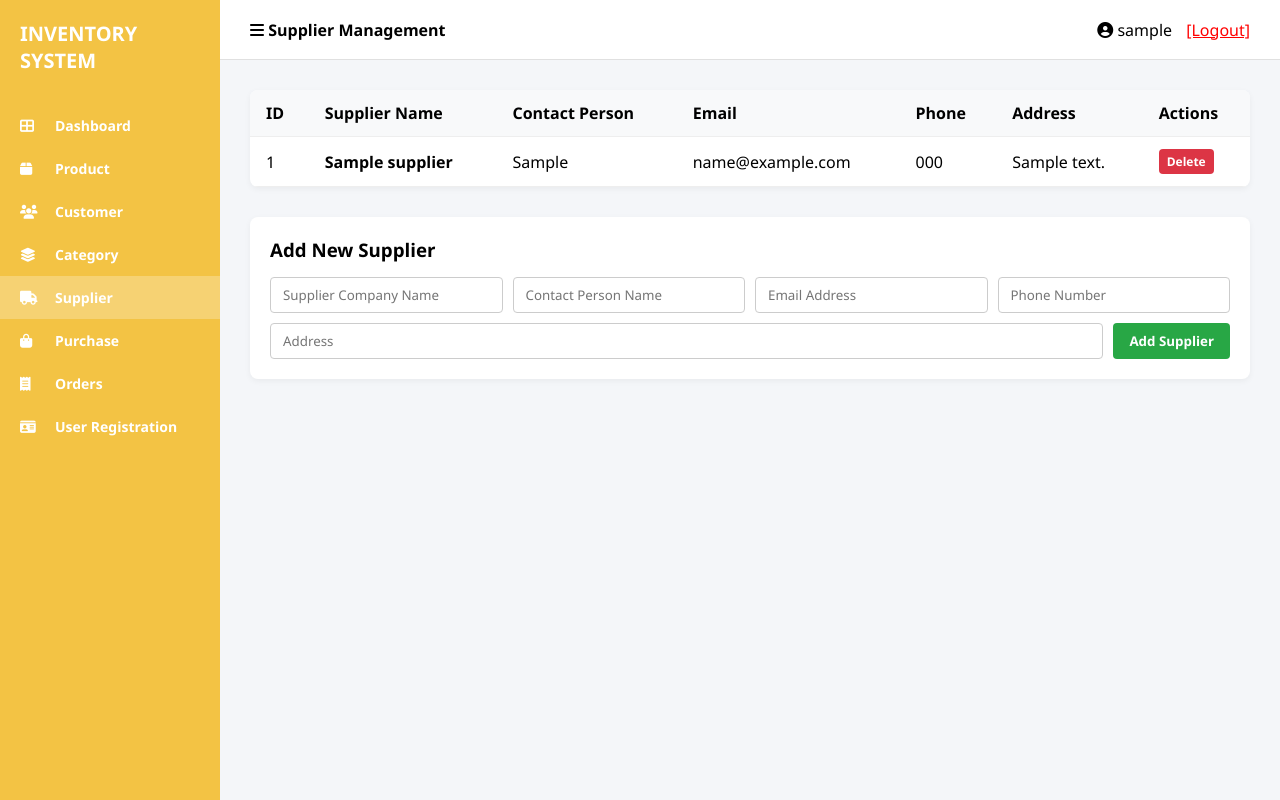
After one commit to ec03plzo-afk/inventory-management-system, a Flask app: page /suppliers in a window 1280 px wide. The commit adds this page. Run offline with Flask 3, Linux system fonts and the light colour scheme; the visitor is signed in with stand-in values (Sample User, id 1); a database or web service that is not in the repository returns one stand-in record (values such as "Sample title"); some libraries are stand-ins or nearby versions.

Commit message:
Implement full database and forms for Supplier Management

```diff
--- a/app.py
+++ b/app.py
@@ -25,6 +25,16 @@ def init_db():
     conn, db_type = get_db_connection()
     if db_type == 'pg':
         cur = conn.cursor()
+        cur.execute('''
+            CREATE TABLE IF NOT EXISTS suppliers (
+                id SERIAL PRIMARY KEY,
+                name VARCHAR(255) NOT NULL,
+                contact_person VARCHAR(255),
+                email VARCHAR(255),
+                phone VARCHAR(50),
+                address TEXT
+            );
+        ''')
         cur.execute('''
             CREATE TABLE IF NOT EXISTS customers (
                 id SERIAL PRIMARY KEY,
@@ -62,6 +72,16 @@ def init_db():
         conn.commit()
         cur.close()
     else:
+        conn.execute('''
+            CREATE TABLE IF NOT EXISTS suppliers (
+                id INTEGER PRIMARY KEY AUTOINCREMENT,
+                name TEXT NOT NULL,
+                contact_person TEXT,
+                email TEXT,
+                phone TEXT,
+                address TEXT
+            )
+        ''')
         conn.execute('''
             CREATE TABLE IF NOT EXISTS customers (
                 id INTEGER PRIMARY KEY AUTOINCREMENT,
@@ -147,23 +167,89 @@ def dashboard():
         categories_list = cur.fetchall()
         cur.execute("SELECT * FROM customers ORDER BY id;")
         customers_list = cur.fetchall()
+        cur.execute("SELECT * FROM suppliers ORDER BY id;")
+        suppliers_list = cur.fetchall()
         cur.close()
     else:
         inventory = conn.execute('SELECT * FROM inventory').fetchall()
         categories_list = conn.execute('SELECT * FROM categories').fetchall()
         customers_list = conn.execute('SELECT * FROM customers').fetchall()
+        suppliers_list = conn.execute('SELECT * FROM suppliers').fetchall()
 
     total_products = len(inventory)
     total_categories = len(categories_list)
     total_customers = len(customers_list)
+    total_suppliers = len(suppliers_list)
     conn.close()
 
     return render_template(
         'dashboard.html',
         total_products=total_products,
         total_categories=total_categories,
-        total_customers=total_customers
+        total_customers=total_customers,
+        total_suppliers=total_suppliers
     )
+
+# --- SUPPLIER MODULE ---
+@app.route('/suppliers')
+def suppliers():
+    if not session.get('logged_in'):
+        return redirect(url_for('login'))
+
+    conn, db_type = get_db_connection()
+    if db_type == 'pg':
+        import psycopg2.extras
+        cur = conn.cursor(cursor_factory=psycopg2.extras.DictCursor)
+        cur.execute("SELECT * FROM suppliers ORDER BY id DESC;")
+        suppliers_list = cur.fetchall()
+        cur.close()
+    else:
+        suppliers_list = conn.execute('SELECT * FROM suppliers ORDER BY id DESC').fetchall()
+    conn.close()
+
+    return render_template('suppliers.html', suppliers=suppliers_list)
+
+@app.route('/suppliers/add', methods=['POST'])
+def add_supplier():
+    if not session.get('logged_in'):
+        return redirect(url_for('login'))
+
+    name = request.form.get('name')
+    contact_person = request.form.get('contact_person', '')
+    email = request.form.get('email', '')
+    phone = request.form.get('phone', '')
+    address = request.form.get('address', '')
+
+    if name:
+        conn, db_type = get_db_connection()
+        if db_type == 'pg':
+            cur = conn.cursor()
+            cur.execute("INSERT INTO suppliers (name, contact_person, email, phone, address) VALUES (%s, %s, %s, %s, %s);", (name, contact_person, email, phone, address))
+            conn.commit()
+            cur.close()
+        else:
+            conn.execute('INSERT INTO suppliers (name, contact_person, email, phone, address) VALUES (?, ?, ?, ?, ?)', (name, contact_person, email, phone, address))
+            conn.commit()
+        conn.close()
+
+    return redirect(url_for('suppliers'))
+
+@app.route('/suppliers/delete/<int:id>', methods=['POST'])
+def delete_supplier(id):
+    if not session.get('logged_in'):
+        return redirect(url_for('login'))
+
+    conn, db_type = get_db_connection()
+    if db_type == 'pg':
+        cur = conn.cursor()
+        cur.execute("DELETE FROM suppliers WHERE id = %s;", (id,))
+        conn.commit()
+        cur.close()
+    else:
+        conn.execute('DELETE FROM suppliers WHERE id = ?', (id,))
+        conn.commit()
+    conn.close()
+    return redirect(url_for('suppliers'))
 
 # --- CUSTOMER MODULE ---
 @app.route('/customers')
--- a/templates/categories.html
+++ b/templates/categories.html
@@ -41,7 +41,7 @@
             <li><a href="/products"><i class="fa-solid fa-box"></i> Product</a></li>
             <li><a href="/customers"><i class="fa-solid fa-users"></i> Customer</a></li>
             <li><a href="/categories" class="active"><i class="fa-solid fa-layer-group"></i> Category</a></li>
-            <li><a href="/section/Supplier"><i class="fa-solid fa-truck"></i> Supplier</a></li>
+            <li><a href="/suppliers"><i class="fa-solid fa-truck"></i> Supplier</a></li>
             <li><a href="/section/Purchase"><i class="fa-solid fa-shopping-bag"></i> Purchase</a></li>
             <li><a href="/section/Orders"><i class="fa-solid fa-receipt"></i> Orders</a></li>
             <li><a href="/section/User Registration"><i class="fa-solid fa-id-card"></i> User Registration</a></li>
--- a/templates/customers.html
+++ b/templates/customers.html
@@ -41,7 +41,7 @@
             <li><a href="/products"><i class="fa-solid fa-box"></i> Product</a></li>
             <li><a href="/customers" class="active"><i class="fa-solid fa-users"></i> Customer</a></li>
             <li><a href="/categories"><i class="fa-solid fa-layer-group"></i> Category</a></li>
-            <li><a href="/section/Supplier"><i class="fa-solid fa-truck"></i> Supplier</a></li>
+            <li><a href="/suppliers"><i class="fa-solid fa-truck"></i> Supplier</a></li>
             <li><a href="/section/Purchase"><i class="fa-solid fa-shopping-bag"></i> Purchase</a></li>
             <li><a href="/section/Orders"><i class="fa-solid fa-receipt"></i> Orders</a></li>
             <li><a href="/section/User Registration"><i class="fa-solid fa-id-card"></i> User Registration</a></li>
--- a/templates/dashboard.html
+++ b/templates/dashboard.html
@@ -46,7 +46,7 @@
             <li><a href="/products"><i class="fa-solid fa-box"></i> Product</a></li>
             <li><a href="/customers"><i class="fa-solid fa-users"></i> Customer</a></li>
             <li><a href="/section/Category"><i class="fa-solid fa-layer-group"></i> Category</a></li>
-            <li><a href="/section/Supplier"><i class="fa-solid fa-truck"></i> Supplier</a></li>
+            <li><a href="/suppliers"><i class="fa-solid fa-truck"></i> Supplier</a></li>
             <li><a href="/section/Purchase"><i class="fa-solid fa-shopping-bag"></i> Purchase</a></li>
             <li><a href="/section/Orders"><i class="fa-solid fa-receipt"></i> Orders</a></li>
             <li><a href="/section/User Registration"><i class="fa-solid fa-id-card"></i> User Registration</a></li>
@@ -108,7 +108,7 @@
                     <div class="card-icon"><i class="fa-solid fa-grip" style="color: #28a745;"></i></div>
                 </a>
 
-                <a href="/section/Supplier" class="card-item card-yellow">
+                <a href="/suppliers" class="card-item card-yellow">
                     <div class="card-info">
                         <h4>Suppliers</h4>
                         <p>1</p>
--- a/templates/products.html
+++ b/templates/products.html
@@ -49,7 +49,7 @@
             <li><a href="/products" class="active"><i class="fa-solid fa-box"></i> Product</a></li>
             <li><a href="/customers"><i class="fa-solid fa-users"></i> Customer</a></li>
             <li><a href="/categories"><i class="fa-solid fa-layer-group"></i> Category</a></li>
-            <li><a href="/section/Supplier"><i class="fa-solid fa-truck"></i> Supplier</a></li>
+            <li><a href="/suppliers"><i class="fa-solid fa-truck"></i> Supplier</a></li>
             <li><a href="/section/Purchase"><i class="fa-solid fa-shopping-bag"></i> Purchase</a></li>
             <li><a href="/section/Orders"><i class="fa-solid fa-receipt"></i> Orders</a></li>
             <li><a href="/section/User Registration"><i class="fa-solid fa-id-card"></i> User Registration</a></li>
--- /dev/null
+++ b/templates/suppliers.html
@@ -0,0 +1,99 @@
+<!DOCTYPE html>
+<html lang="en">
+<head>
+    <meta charset="UTF-8">
+    <title>Supplier Management - Inventory System</title>
+    <link rel="stylesheet" href="https://cdnjs.cloudflare.com/ajax/libs/font-awesome/6.4.0/css/all.min.css">
+    <style>
+        * { box-sizing: border-box; margin: 0; padding: 0; font-family: 'Segoe UI', Tahoma, Geneva, Verdana, sans-serif; }
+        body { display: flex; height: 100vh; background-color: #f4f6f9; }
+
+        .sidebar { width: 220px; background-color: #f3c344; padding: 20px 0; display: flex; flex-direction: column; }
+        .sidebar-brand { font-size: 20px; font-weight: bold; color: #ffffff; padding: 0 20px 30px 20px; text-transform: uppercase; }
+        .sidebar-menu { list-style: none; }
+        .sidebar-menu li a { display: flex; align-items: center; padding: 12px 20px; color: #ffffff; text-decoration: none; font-weight: 600; font-size: 14px; }
+        .sidebar-menu li a:hover, .sidebar-menu li a.active { background-color: rgba(255, 255, 255, 0.25); }
+        .sidebar-menu li a i { width: 25px; margin-right: 10px; }
+
+        .main-wrapper { flex: 1; display: flex; flex-direction: column; overflow-y: auto; }
+        .top-header { height: 60px; background: white; border-bottom: 1px solid #e0e0e0; display: flex; justify-content: space-between; align-items: center; padding: 0 30px; }
+
+        .content-body { padding: 30px; }
+        input { padding: 8px 12px; border: 1px solid #ccc; border-radius: 4px; }
+
+        .btn { padding: 8px 16px; border: none; border-radius: 4px; cursor: pointer; text-decoration: none; font-weight: bold; color: white; }
+        .btn-green { background-color: #28a745; }
+        .btn-red { background-color: #dc3545; }
+
+        table { width: 100%; border-collapse: collapse; background: white; border-radius: 8px; overflow: hidden; box-shadow: 0 2px 6px rgba(0,0,0,0.05); }
+        th, td { border-bottom: 1px solid #eee; padding: 12px 16px; text-align: left; }
+        th { background-color: #f8f9fa; }
+
+        .form-card { background: white; padding: 20px; border-radius: 8px; margin-top: 30px; box-shadow: 0 2px 6px rgba(0,0,0,0.05); }
+    </style>
+</head>
+<body>
+
+    <div class="sidebar">
+        <div class="sidebar-brand">INVENTORY SYSTEM</div>
+        <ul class="sidebar-menu">
+            <li><a href="/dashboard"><i class="fa-solid fa-th-large"></i> Dashboard</a></li>
+            <li><a href="/products"><i class="fa-solid fa-box"></i> Product</a></li>
+            <li><a href="/customers"><i class="fa-solid fa-users"></i> Customer</a></li>
+            <li><a href="/categories"><i class="fa-solid fa-layer-group"></i> Category</a></li>
+            <li><a href="/suppliers" class="active"><i class="fa-solid fa-truck"></i> Supplier</a></li>
+            <li><a href="/section/Purchase"><i class="fa-solid fa-shopping-bag"></i> Purchase</a></li>
+            <li><a href="/section/Orders"><i class="fa-solid fa-receipt"></i> Orders</a></li>
+            <li><a href="/section/User Registration"><i class="fa-solid fa-id-card"></i> User Registration</a></li>
+        </ul>
+    </div>
+
+    <div class="main-wrapper">
+        <div class="top-header">
+            <div><i class="fa-solid fa-bars"></i> <strong>Supplier Management</strong></div>
+            <div><i class="fa-solid fa-circle-user"></i> {{ session['username'] }} <a href="/logout" style="color: red; margin-left: 10px;">[Logout]</a></div>
+        </div>
+
+        <div class="content-body">
+            <table>
+                <tr>
+                    <th>ID</th>
+                    <th>Supplier Name</th>
+                    <th>Contact Person</th>
+                    <th>Email</th>
+                    <th>Phone</th>
+                    <th>Address</th>
+                    <th>Actions</th>
+                </tr>
+                {% for row in suppliers %}
+                <tr>
+                    <td>{{ row['id'] }}</td>
+                    <td><strong>{{ row['name'] }}</strong></td>
+                    <td>{{ row['contact_person'] if row['contact_person'] else 'N/A' }}</td>
+                    <td>{{ row['email'] if row['email'] else 'N/A' }}</td>
+                    <td>{{ row['phone'] if row['phone'] else 'N/A' }}</td>
+                    <td>{{ row['address'] if row['address'] else 'N/A' }}</td>
+                    <td>
+                        <form action="/suppliers/delete/{{ row['id'] }}" method="POST" style="display:inline;">
+                            <button type="submit" class="btn btn-red" style="padding: 4px 8px; font-size: 12px;" onclick="return confirm('Delete supplier?')">Delete</button>
+                        </form>
+                    </td>
+                </tr>
+                {% endfor %}
+            </table>
+
+            <div class="form-card">
+                <h3>Add New Supplier</h3>
+                <form action="/suppliers/add" method="POST" style="margin-top: 15px; display: flex; gap: 10px; flex-wrap: wrap;">
+                    <input type="text" name="name" placeholder="Supplier Company Name" required style="flex: 1;">
+                    <input type="text" name="contact_person" placeholder="Contact Person Name" style="flex: 1;">
+                    <input type="email" name="email" placeholder="Email Address" style="flex: 1;">
+                    <input type="text" name="phone" placeholder="Phone Number" style="flex: 1;">
+                    <input type="text" name="address" placeholder="Address" style="flex: 2;">
+                    <button type="submit" class="btn btn-green">Add Supplier</button>
+                </form>
+            </div>
+        </div>
+    </div>
+</body>
+</html>
```
